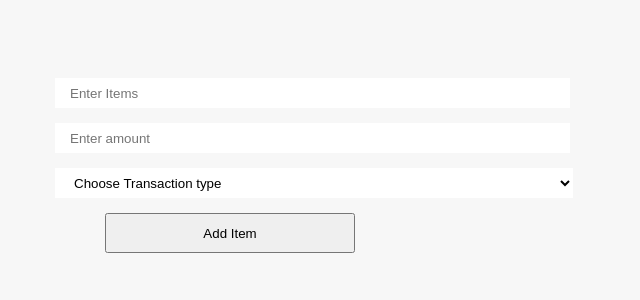
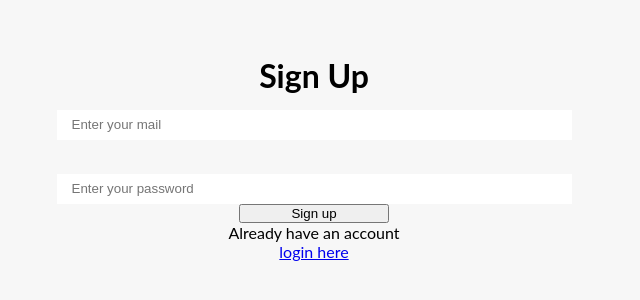
Before and after one commit to ER-Mollo/budget-app, a React (Create React App) app: page /sign-up in a window 1280 px wide. Shown: the part 242-542 px from the top of the page, without its empty margins (326-966 px from the left). Built offline with nearby package versions, Linux system fonts and the light colour scheme.

Commit message:
Added my project

```diff
--- a/package.json
+++ b/package.json
@@ -6,6 +6,7 @@
     "@testing-library/jest-dom": "^5.16.4",
     "@testing-library/react": "^13.2.0",
     "@testing-library/user-event": "^13.5.0",
+    "firebase": "^9.8.3",
     "react": "^18.1.0",
     "react-dom": "^18.1.0",
     "react-router-dom": "^5.3.3",
--- a/src/App.js
+++ b/src/App.js
@@ -2,9 +2,12 @@ import logo from './logo.svg';
 import './App.css';
 // import Display from '../components/display.js'
 import React, {useState} from 'react'
-import AddItem from './components/addItem';
-import { Display } from './components/display';
-
+// import AddItem from './components/addItem';
+// import { Display } from './components/display';
+import Home from './components/home';
+import Login from './components/login';
+import Signup from './components/signup';
+import {BrowserRouter as Router , Switch, Route} from 'react-router-dom'
 
 
 function App() {
@@ -21,10 +24,18 @@ function App() {
   })
 
   return (
-    <div className="container">
-        <Display list={transaction}/>
-        <AddItem add = {addTransaction}/>
-    </div>
+
+    <Router>
+      <Switch>
+        <Route exact path = "/" component={Login}/>
+        <Route path = "/sign-up" component={Signup}/>
+        <Route path = "/home"><Home list={transaction} add = {addTransaction}/></Route>
+
+      </Switch>
+
+    </Router>
+
+
   );
 }
 
--- a/src/components/addItem.js
+++ b/src/components/addItem.js
@@ -16,7 +16,6 @@ function AddItem(props){
            <input placeholder="Enter Items" onChange={(e)=> setItem(e.target.value)}/><br></br>
            <input placeholder="Enter amount" onChange={(e)=> setAmount(e.target.value)}/><br></br>
            <select onChange={(e)=> settransactionType(e.target.value)}>
-               <option value="Choose Transaction type">Choose Transaction type</option>
                <option value="Income">Income</option>
                <option value = "Expense">Expense</option>
            </select><br></br>
--- a/src/components/display.js
+++ b/src/components/display.js
@@ -7,18 +7,29 @@ function Display(props){
         <div>
             {props.list.map((items) => (
                 <div>
+
+                    {items.transactionType == "Expense" ? (
                     <div className="transaction-item">
                         <div>
-                            <h1>{items.amount}</h1>
+                            <h4 style={{paddingLeft:"12px", paddingTop:"25px"}}>{items.amount}</h4>
                         </div>
                         <div>
-                            <h1>{items.item}</h1>
+                            <h4 style={{ paddingLeft:"290px", paddingTop:"25px"}}>{items.item}</h4>
+                        </div>
+                        <div className="expense-line"> </div>
+                    </div>
+                    )  : (
+                        <div className="transaction-item">
+                        <div>
+                            <h4 style={{paddingLeft:"12px", paddingTop:"25px"}}>{items.amount}</h4>
                         </div>
                         <div>
-                            <h1>{items.transactionType}</h1>
+                            <h4 style={{ paddingLeft:"290px", paddingTop:"25px"}}>{items.item}</h4>
                         </div>
-
+                        <div className="income-line"> </div>
                     </div>
+                    )
+                    }
 
                 </div>
             ))}
--- /dev/null
+++ b/src/components/home.js
@@ -0,0 +1,13 @@
+import AddItem from "./addItem";
+import {Display} from "./display";
+
+function Home(props){
+    return(
+        <div className="container">
+            <Display list={props.list}/>
+            <AddItem add = {props.add}/>
+        </div>
+    )
+}
+
+export default Home;
--- /dev/null
+++ b/src/components/login.js
@@ -0,0 +1,26 @@
+import {useHistory} from 'react-router-dom'
+import {Link} from 'react-router-dom'
+function Login(){
+    const btn = {
+        width: '150px'
+    }
+    let history = useHistory();
+
+    const login = (()=>{
+        history.push("/home");
+    })
+    return (
+        <div className="container">
+            <h1>Login</h1>
+            <input type="email" placeholder="Enter your mail"/><br></br>
+            <input type="password" placeholder="Enter your password"/>
+            <button style={btn} onClick={login}>Login</button>
+            <span>Don't have an account</span>
+            <span>
+                <Link to='/sign-up'>Create account here</Link>
+            </span>
+        </div>
+    )
+}
+
+export  default Login
--- /dev/null
+++ b/src/components/signup.js
@@ -0,0 +1,28 @@
+
+
+import {useHistory} from 'react-router-dom'
+import {Link} from 'react-router-dom'
+function Signup(){
+    const btn = {
+        width: '150px'
+    }
+    let history = useHistory();
+
+    // const login = (()=>{
+    //     history.push("/home");
+    // })
+    return (
+        <div className="container">
+            <h1>Sign Up</h1>
+            <input type="email" placeholder="Enter your mail"/><br></br>
+            <input type="password" placeholder="Enter your password"/>
+            <button style={btn}>Sign up</button>
+            <span>Already have an account</span>
+            <span>
+                <Link to='/'>login here</Link>
+            </span>
+        </div>
+    )
+}
+
+export  default Signup
--- a/src/css/display.css
+++ b/src/css/display.css
@@ -7,3 +7,11 @@
     margin-top: 5px;
 
 }
+.expense-line{
+    border-right: 4px solid red;
+    margin-left: 150px;
+}
+.income-line{
+    border-right: 4px solid greenyellow;
+    margin-left: 150px;
+}
```
Also changed, not shown: src/config/firebase.js (added, +21 -0 lines), 1 other file (tests, documents, lock files or other folders).
